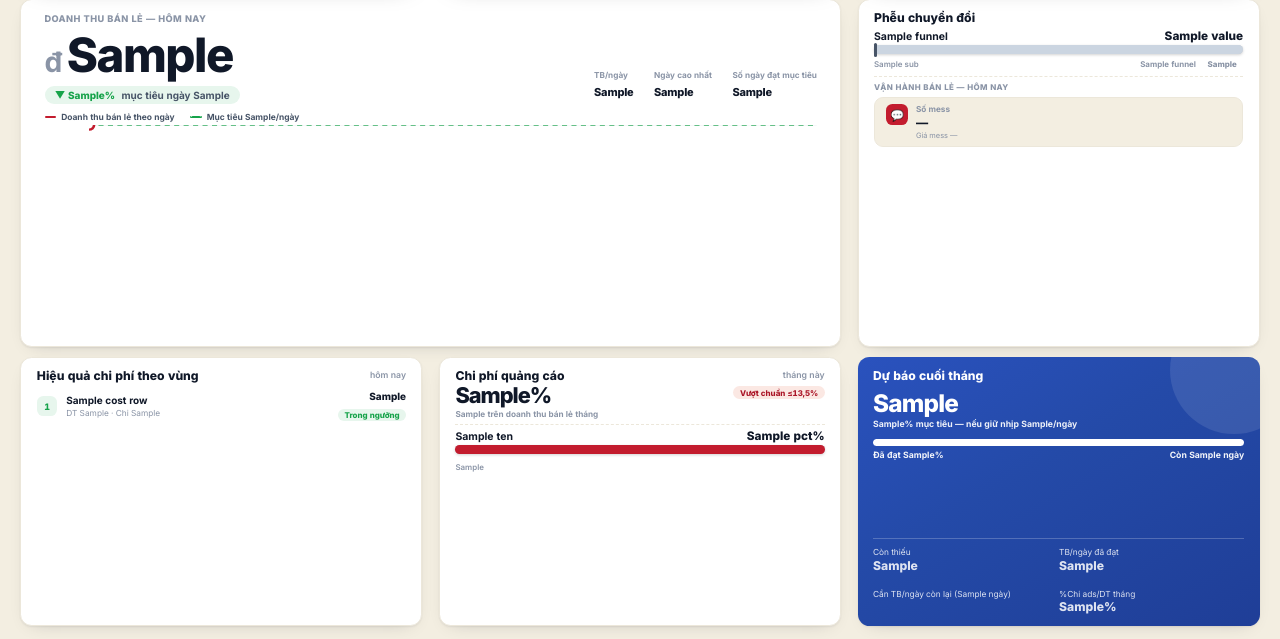
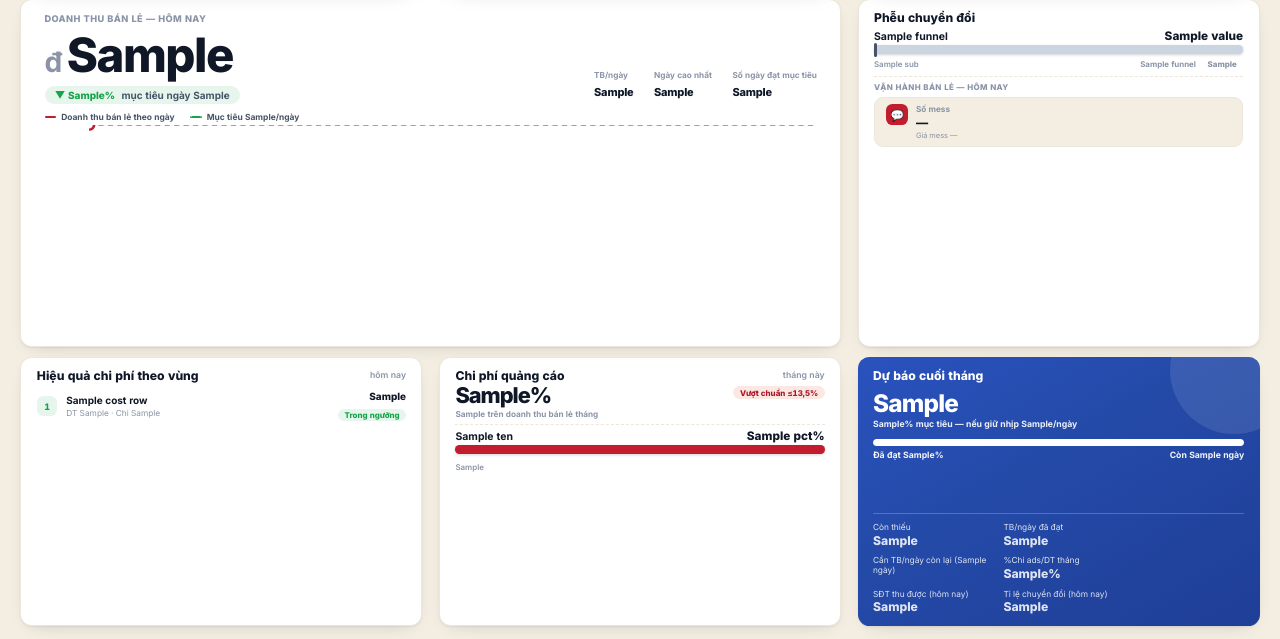
Before and after one commit to hungnvn8n/eyeplus-ads-monitor, a Flask app: template templates/tv.html in a window 1280 px wide. Shown: the part 161-800 px from the top of the page. Run offline with Flask 3, Linux system fonts and the light colour scheme; the visitor is signed in with stand-in values (Sample User, id 1); tables that the repository leaves empty hold one stand-in row (values such as "Sample post"); the template is opened without the code that fills it: most values are stand-ins (such as "Sample title", 1, 10 or a date in 2020); parts of the project's set-up code (start-up, migrations or seed data) failed here and were passed over; some libraries are stand-ins or nearby versions.

Commit message:
feat(tv): thêm 2 chỉ số CSKH vào thẻ Dự báo cuối tháng — SĐT thu được + tỉ lệ chuyển đổi
Lấy lại từ chi_so (đã tính sẵn cho phễu chuyển đổi), không tính lại.
Gắn nhãn "(hôm nay)" rõ ràng vì CSKH chưa có API gộp cả tháng — vẫn là
số theo ngày dù nằm chung thẻ với các số lũy kế tháng khác. Lưới 4 ô
2x2 đổi thành 6 ô 3x2 để chứa thêm.

sang_liec.py: metrics() thêm field "count" (số SĐT mới tuyệt đối) vào
entry "sdt"; tv_kpi() thêm sdt_count_txt/convert_pct_txt vào thang_pace.

Co-Authored-By: Claude Opus 5 (1M context) <noreply@anthropic.com>

```diff
--- a/sang_liec.py
+++ b/sang_liec.py
@@ -346,7 +346,7 @@ def metrics(day: date) -> list[dict]:
     if any_ok:
         sdt   = _div(tot_ph, tot_nc) * 100
         sdt_p = _div(tot_ph_p, tot_nc_p) * 100 if tot_nc_p else None
-        out.append({"key": "sdt", "label": "Tỉ lệ SĐT xin được", "raw": sdt,
+        out.append({"key": "sdt", "label": "Tỉ lệ SĐT xin được", "raw": sdt, "count": tot_ph,
                     "value": _fmt_pct(sdt), "status": _status(sdt, **TH["sdt_pct"]),
                     "arrow": _arrow(sdt, sdt_p), "bar": min(100, round(sdt / 12 * 100)),
                     "sub": f"{tot_ph}/{tot_nc} KH mới (SĐT mới / KH mới)"})
@@ -786,6 +786,11 @@ def tv_kpi(day: date) -> dict:
     con_thieu = max(muc_tieu - dt_thang, 0) if muc_tieu else None
     can_moi_ngay = _div(con_thieu, ngay_con_lai) if muc_tieu and ngay_con_lai else None
     du_bao_cuoi_thang = tb_ngay * days_in_month
+    # 2 chỉ số CSKH cần theo dõi — lấy lại từ chi_so (đã tính ở trên cho phễu),
+    # không tính lại. Ghi rõ "hôm nay" vì đây vẫn là số theo NGÀY (CSKH chưa
+    # có API gộp cả tháng), dù nằm chung thẻ với các số lũy kế tháng khác.
+    _sdt_x = _by_key.get("sdt", {})
+    _conv_x = _by_key.get("convert", {})
     thang_pace = {
         "con_thieu_txt": (_fmt_money(con_thieu) if con_thieu else "đã đạt") if muc_tieu else "—",
         "tb_ngay_txt": _fmt_money(tb_ngay),
@@ -794,6 +799,8 @@ def tv_kpi(day: date) -> dict:
         "du_bao_txt": _fmt_money(du_bao_cuoi_thang),
         "du_bao_pct": round(_div(du_bao_cuoi_thang * 100, muc_tieu), 1) if muc_tieu else None,
         "pct_chi_thang": round(pct_thang, 1) if pct_thang is not None else None,
+        "sdt_count_txt": f"{_sdt_x['count']:,}".replace(",", ".") if _sdt_x.get("count") is not None else "—",
+        "convert_pct_txt": _conv_x.get("value", "—"),
     }
 
     # Khối TMĐT — CHỈ để tham khảo, không gộp vào DT/mục tiêu/%đạt của MKT
--- a/templates/tv.html
+++ b/templates/tv.html
@@ -235,8 +235,8 @@
   .pfill { height: 100%; background: #fff; border-radius: 99px; }
   .prow { display: flex; justify-content: space-between; font-size: 0.68vw; font-weight: 700; opacity: .95; margin-top: 0.5vh; }
   .pace-foot { display: flex; gap: 1.2vw; margin-top: auto; padding-top: 1vh; border-top: 1px solid rgba(255,255,255,.22); position: relative; }
-  .pace-foot.pace-foot-2x2 { flex-wrap: wrap; }
-  .pace-foot.pace-foot-2x2 div { flex: 0 0 46%; }
+  .pace-foot.pace-foot-2x2 { flex-wrap: wrap; row-gap: 0.9vh; }
+  .pace-foot.pace-foot-2x2 div { flex: 0 0 31%; }
   .pace-foot div { font-size: 0.65vw; opacity: .85; }
   .pace-foot b { display: block; font-size: 0.95vw; font-weight: 750; margin-top: 0.2vh; opacity: 1; line-height: 1.2; }
 
@@ -457,6 +457,8 @@
         <div>TB/ngày đã đạt<b>{{ data.thang_pace.tb_ngay_txt }}</b></div>
         <div>Cần TB/ngày còn lại ({{ data.thang_pace.ngay_con_lai }} ngày)<b>{{ data.thang_pace.can_moi_ngay_txt }}</b></div>
         <div>%Chi ads/DT tháng<b>{{ (data.thang_pace.pct_chi_thang ~ '%') if data.thang_pace.pct_chi_thang is not none else '—' }}</b></div>
+        <div>SĐT thu được (hôm nay)<b>{{ data.thang_pace.sdt_count_txt }}</b></div>
+        <div>Tỉ lệ chuyển đổi (hôm nay)<b>{{ data.thang_pace.convert_pct_txt }}</b></div>
       </div>
     </div>
   </div>
```
